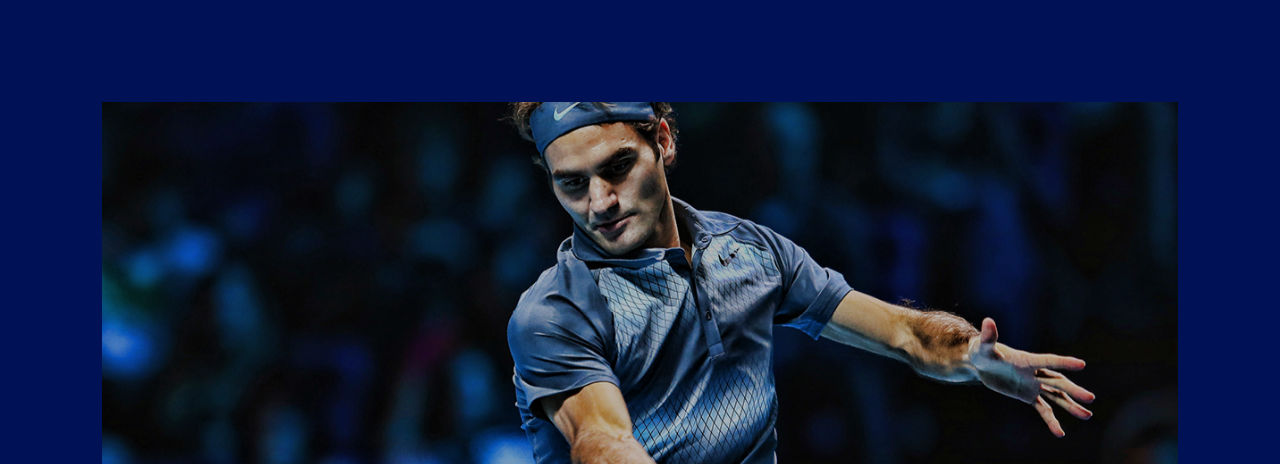
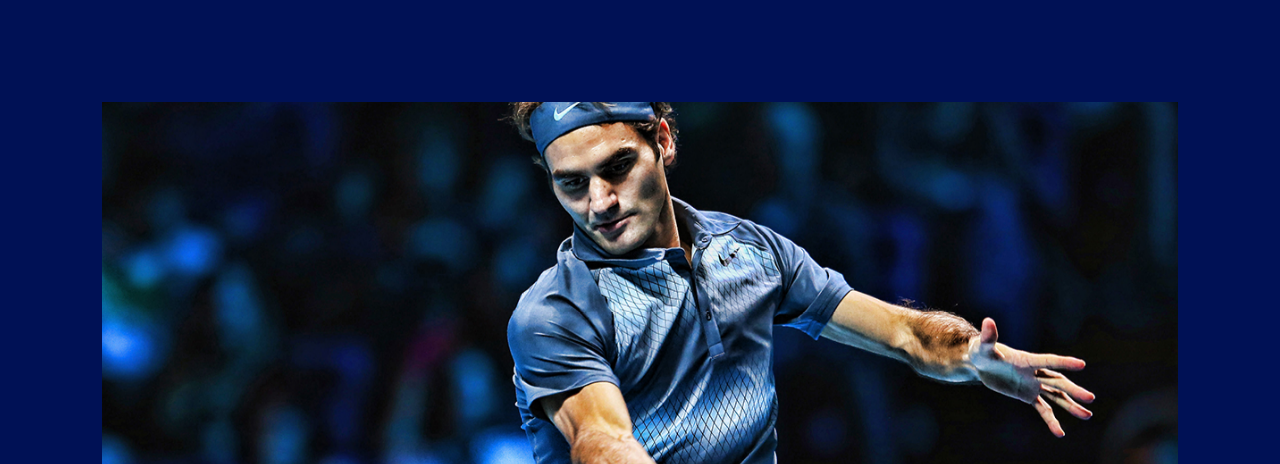
Before and after one commit to livingdocsIO/blue-news-displays, a website: page html/index.html in a window 1280 px wide. Shown: the top 464 px of the page. Drawn offline with nearby package versions, Linux system fonts and the light colour scheme; files whose address does not match are found by name.

Commit message:
design(slides): Various
- Removed dark fade on slides
- Centered textshadow

```diff
--- a/scss/general.scss
+++ b/scss/general.scss
@@ -41,7 +41,7 @@ $space-vh: 2vh;
 }
 
 @mixin textshadow () {
-    text-shadow: .05 * $space-vw .05 * $space-vw .075 * $space-vw rgba($color-black, .5);
+    text-shadow: 0 0 .125 * $space-vw rgba($color-black, .5);
 }
 
 @mixin in-portrait () {
--- a/scss/molecules/slide.scss
+++ b/scss/molecules/slide.scss
@@ -23,16 +23,6 @@
             height: 100%;
             object-fit: cover;
             transition: transform 15s linear;
-        }
-
-        &::after {
-            content: '';
-            position: absolute;
-            top: 0;
-            right: 0;
-            width: 100%;
-            height: 100%;
-            background-color: rgba($color-black, .25);
         }
     }
 
```
Also changed, not shown: css/styles.css.
